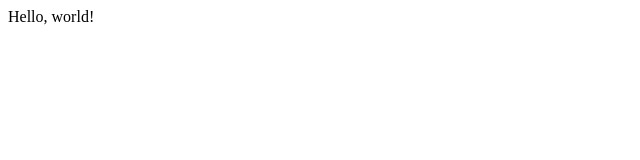
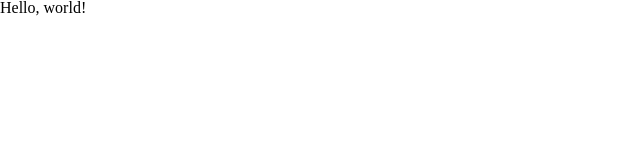
Before and after one commit to amirghafoorzade/react-webpack-typescript, a React app: page / in a window 1280 px wide. Shown: the top 160 px of the page, without its empty margins (0-640 px from the left). Built offline with nearby package versions, Linux system fonts and the light colour scheme.

Commit message:
adding alias @ and fixing import in global css

```diff
--- a/src/assets/styles/global.css
+++ b/src/assets/styles/global.css
@@ -1,4 +1,4 @@
-@import url("@/assets/fonts/vazirmatn.css");
+@import url("~@/assets/fonts/vazirmatn/vazirmatn.css");
 
 html,
 body,
--- a/src/index.ts
+++ b/src/index.ts
@@ -1,6 +1,7 @@
 import React from "react";
 import ReactDOM from "react-dom/client";
 import App from "./App";
+import "@/assets/styles/global.css";
 
 ReactDOM.createRoot(document.getElementById("root")!).render(
   React.createElement(App),
--- a/webpack.config.js
+++ b/webpack.config.js
@@ -33,6 +33,9 @@ module.exports = (env, argv) => {
     },
     resolve: {
       extensions: [".tsx", ".ts", ".jsx", ".js"],
+      alias: {
+        "@": path.resolve(__dirname, "src/"),
+      },
     },
     module: {
       rules: [
```
Also changed, not shown: tsconfig.json (+6 -1 lines).
